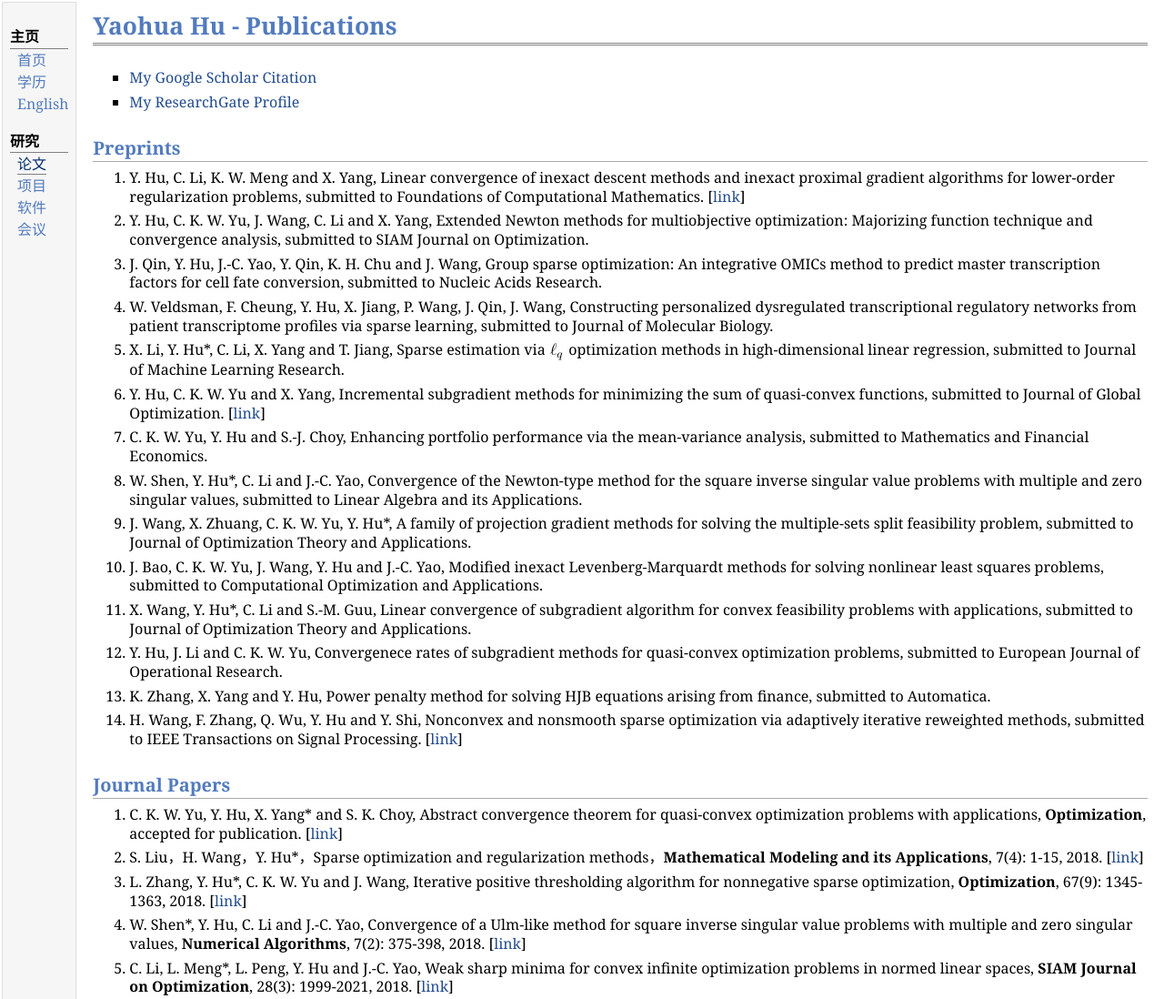
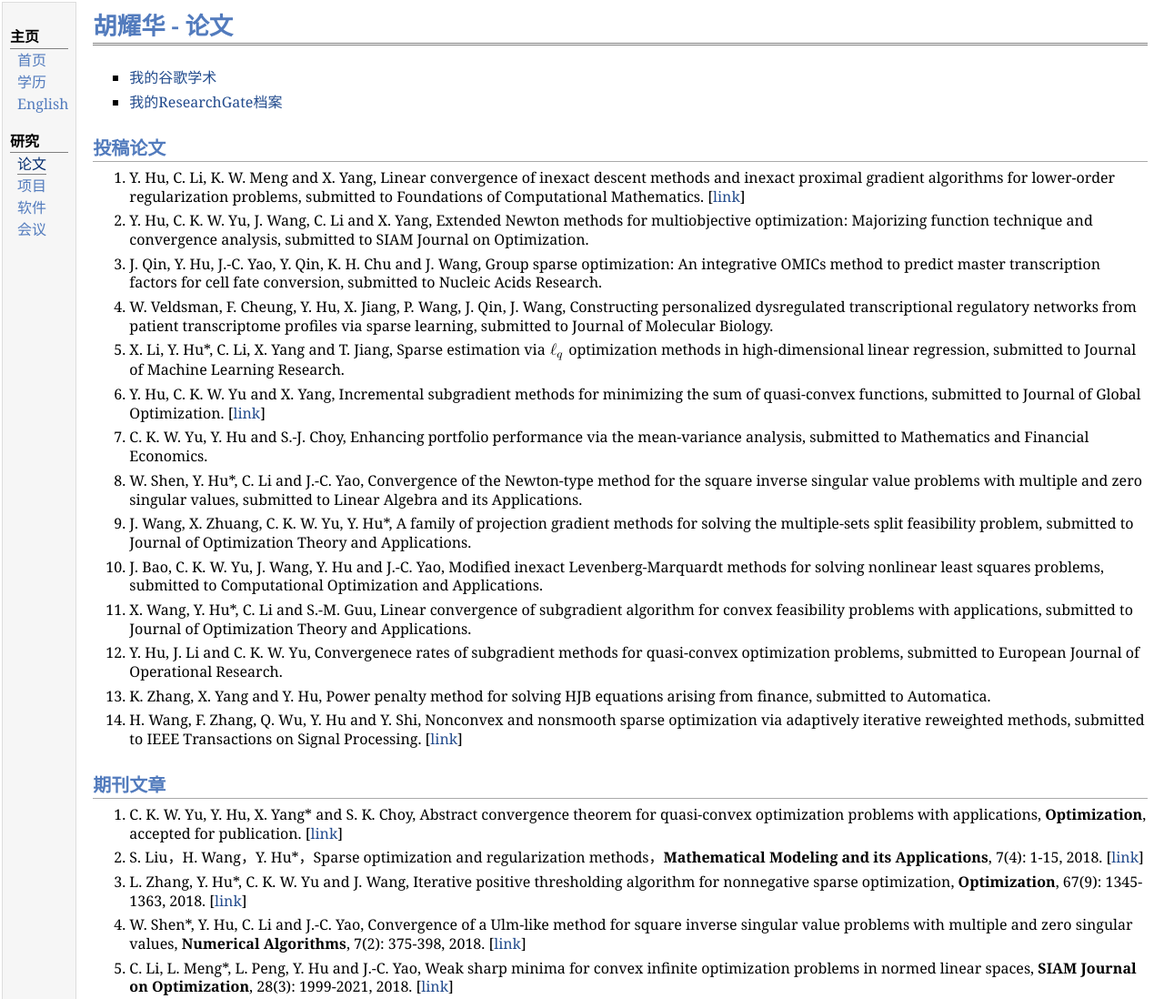
Before and after one commit to mayhhu/mayhhu.github.io, a plain HTML site: page ch/Publications.html in a window 1280 px wide. Shown: the top 1098 px of the page at 91% size. Drawn offline with Linux system fonts and the light colour scheme.

Commit message:
modified5

```diff
--- a/ch/Publications.html
+++ b/ch/Publications.html
@@ -5,7 +5,7 @@
 <meta name="generator" content="jemdoc, see http://jemdoc.jaboc.net/" />
 <meta http-equiv="Content-Type" content="text/html;charset=utf-8" />
 <link rel="stylesheet" href="jemdoc.css" type="text/css" />
-<title>Yaohua Hu - Publications</title>
+<title>胡耀华 - 论文</title>
 </head>
 <body>
 <table summary="Table for page layout." id="tlayout">
@@ -23,15 +23,15 @@
 </td>
 <td id="layout-content">
 <div id="toptitle">
-<h1>Yaohua Hu - Publications</h1>
+<h1>胡耀华 - 论文</h1>
 </div>
 <ul>
-<li><p><a href="https://scholar.google.com.hk/citations?user=YreamYEAAAAJ&amp;hl=en">My Google Scholar Citation</a></p>
+<li><p><a href="https://scholar.google.com.hk/citations?user=YreamYEAAAAJ&amp;hl=en">我的谷歌学术</a></p>
 </li>
-<li><p><a href="https://www.researchgate.net/profile/Yaohua_Hu">My ResearchGate Profile</a></p>
+<li><p><a href="https://www.researchgate.net/profile/Yaohua_Hu">我的ResearchGate档案</a></p>
 </li>
 </ul>
-<h2>Preprints</h2>
+<h2>投稿论文</h2>
 <ol>
 <li><p>Y. Hu, C. Li, K. W. Meng and X. Yang, Linear convergence of inexact descent methods and inexact proximal gradient algorithms for lower-order regularization problems, submitted to Foundations of Computational Mathematics. [<a href="./pdf/LC-PGA-Lp.pdf">link</a>]</p>
 </li>
@@ -62,7 +62,7 @@
 <li><p>H. Wang, F. Zhang, Q. Wu, Y. Hu and Y. Shi, Nonconvex and nonsmooth sparse optimization via adaptively iterative reweighted methods, submitted to IEEE Transactions on Signal Processing. [<a href="./pdf/Nc&amp;Ns-SO.pdf">link</a>]</p>
 </li>
 </ol>
-<h2>Journal Papers</h2>
+<h2>期刊文章</h2>
 <ol>
 <li><p>C. K. W. Yu, Y. Hu, X. Yang* and S. K. Choy, Abstract convergence theorem for quasi-convex optimization problems with applications, <b>Optimization</b>, accepted for publication. [<a href="./pdf/2019_AbsQuasiSG-Optim_YHYC.pdf">link</a>] </p>
 </li>
```
Also changed, not shown: 1 other file.
